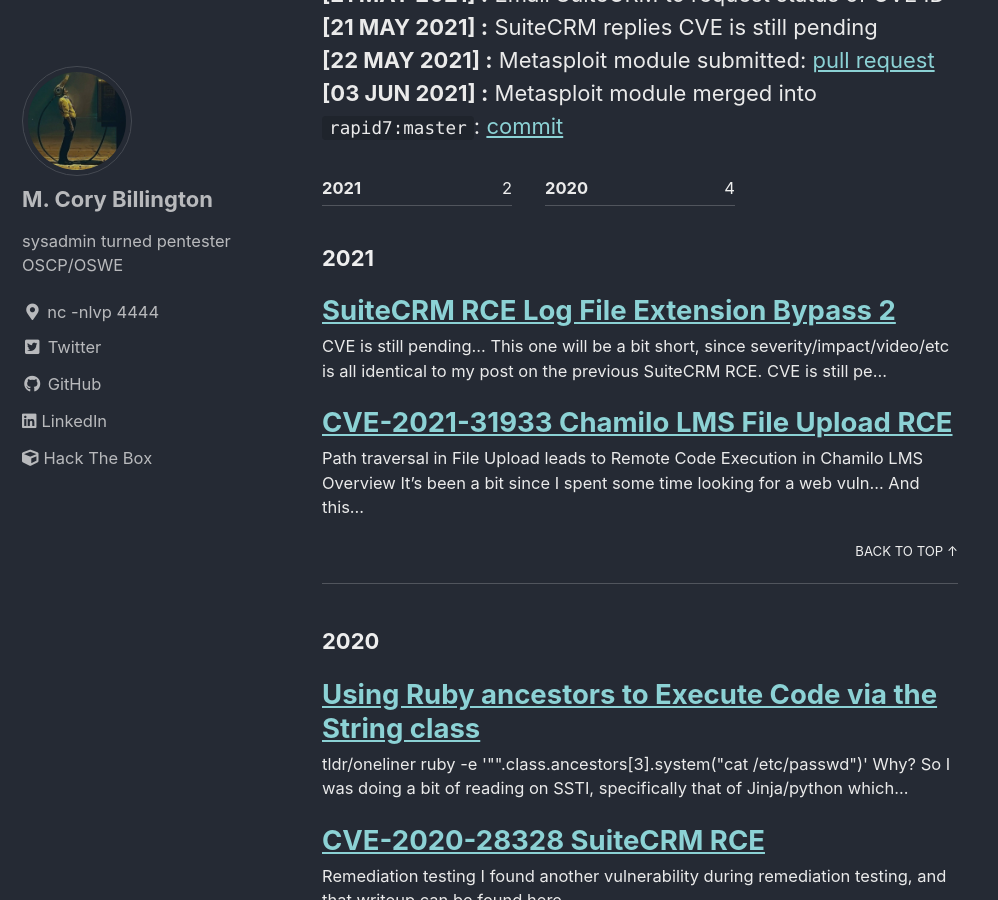
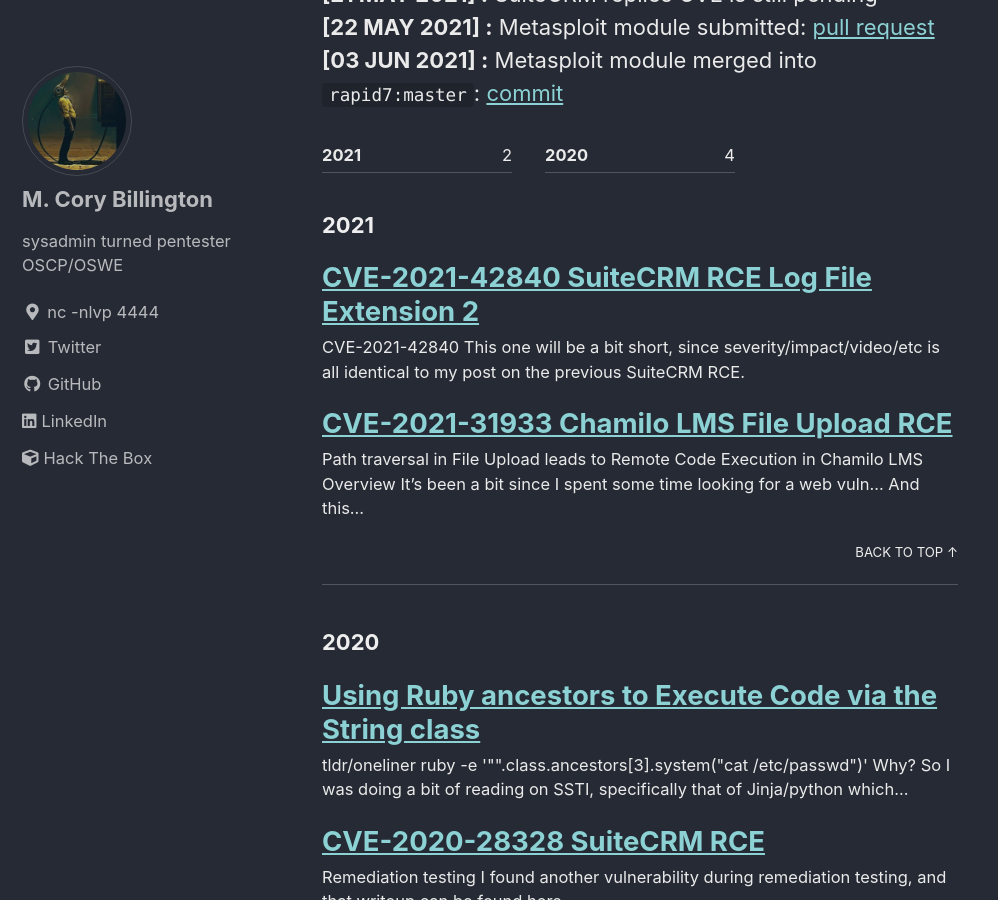
Before and after one commit to mcorybillington/mcorybillington.github.io, a Jekyll site: the page built from _posts/2021-05-20-SuiteCRM-RCE-2.md, in a window 1280 px wide and 900 px high, scrolled down 3039 px. Shown: the whole window, without its empty margins (0-998 px from the left). Built offline with Jekyll 4.4.1, drawn with Linux system fonts in a browser that asks for light colours; cached includes are drawn as plain includes; some of the changed text lies outside the part shown.

Commit message:
Added CVE number and updated title

```diff
--- a/_posts/2021-05-20-SuiteCRM-RCE-2.md
+++ b/_posts/2021-05-20-SuiteCRM-RCE-2.md
@@ -1,9 +1,9 @@
 ---
-title: SuiteCRM RCE Log File Extension Bypass 2
+title: CVE-2021-42840 SuiteCRM RCE Log File Extension 2
 layout: posts
 ---
-### CVE is still pending…
-This one will be a bit short, since severity/impact/video/etc is all identical to [my post on the previous SuiteCRM RCE](/CVE-2020-28320-SuiteCRM-RCE/). CVE is still pending...
+### CVE-2021-42840
+This one will be a bit short, since severity/impact/video/etc is all identical to [my post on the previous SuiteCRM RCE](/CVE-2020-28320-SuiteCRM-RCE/).
 
 Metasploit module: [suitecrm_log_file_rce.rb](https://github.com/rapid7/metasploit-framework/blob/master/modules/exploits/linux/http/suitecrm_log_file_rce.rb)
 
```
